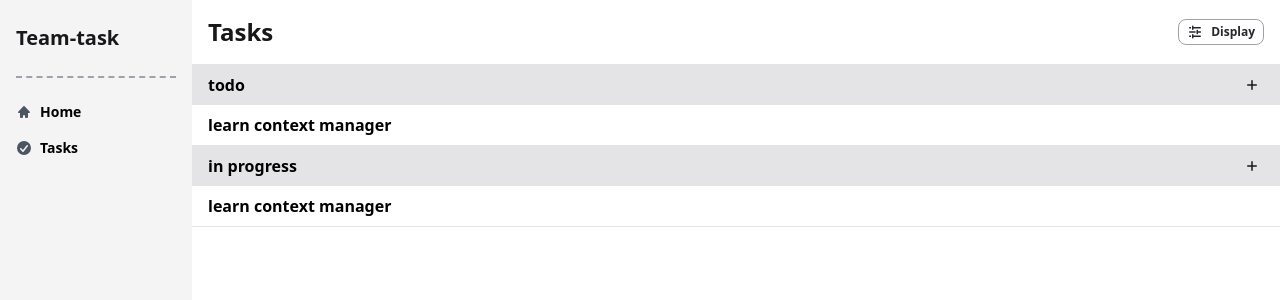
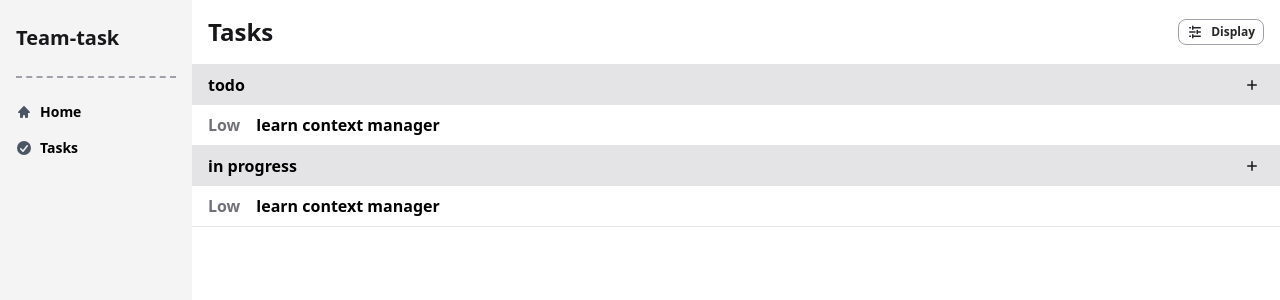
Before and after one commit to Naimoudine/team-task, a React (Vite) app in the folder client/: page /tasks in a window 1280 px wide. Shown: the top 300 px of the page. Built offline with nearby package versions, Linux system fonts and the light colour scheme.

Commit message:
display porperty on all views

```diff
--- a/client/src/components/tasks/TaskBoardView.tsx
+++ b/client/src/components/tasks/TaskBoardView.tsx
@@ -1,5 +1,6 @@
 import { EllipsisHorizontalIcon, PlusIcon } from "@heroicons/react/16/solid";
 import { useTaskListStore } from "../../store/taskList-Store";
+import { displayPriority } from "./TaskSection";
 
 type Props = {
   setDisplayAddTask: React.Dispatch<React.SetStateAction<boolean>>;
@@ -34,7 +35,10 @@ export default function TaskBoardSView({
               })
               .map((task) => (
                 <article key={task.id} className="task-card">
-                  {task.title}
+                  <h3>{task.title}</h3>
+                  <p className="font-semibold text-zinc-500">
+                    {displayPriority(task.priority)}
+                  </p>
                 </article>
               ))}
           </div>
--- a/client/src/components/tasks/TaskListView.tsx
+++ b/client/src/components/tasks/TaskListView.tsx
@@ -2,6 +2,7 @@ import { Link } from "react-router-dom";
 import { PlusIcon } from "@heroicons/react/16/solid";
 import type React from "react";
 import { useTaskListStore } from "../../store/taskList-Store";
+import { displayPriority } from "./TaskSection";
 
 type Props = {
   setDisplayAddTask: React.Dispatch<React.SetStateAction<boolean>>;
@@ -18,8 +19,6 @@ export default function TaskListView({
     setDisplayAddTask(true);
     setCurrentListId(id);
   };
-
-  console.log(taskLists);
 
   return (
     <section className="w-full">
@@ -42,7 +41,12 @@ export default function TaskListView({
               })
               .map((task) => (
                 <li key={task.id} className="task">
-                  <Link to={`/tasks/${task.id}`}>{task.title}</Link>
+                  <Link to={`/tasks/${task.id}`}>
+                    <span className="mr-4 font-semibold text-zinc-500">
+                      {displayPriority(task.priority)}
+                    </span>
+                    {task.title}
+                  </Link>
                 </li>
               ))}
           </ul>
--- a/client/src/components/tasks/TaskSection.tsx
+++ b/client/src/components/tasks/TaskSection.tsx
@@ -23,6 +23,16 @@ export interface TaskList {
   title: string;
   tasks: Task[];
 }
+
+export const displayPriority = (priority: number) => {
+  if (priority === 1) {
+    return "Low";
+  } else if (priority === 1) {
+    return "Medium";
+  } else {
+    return "High";
+  }
+};
 
 export default function Tasksection({ display }: Props) {
   const [displayAddTask, setDisplayAddTask] = useState<boolean>(false);
--- a/client/src/index.css
+++ b/client/src/index.css
@@ -1,11 +1,11 @@
 @tailwind base;
 @layer base {
   body {
-    @apply h-screen w-screen;
+    @apply w-screen h-screen;
   }
 
   #root {
-    @apply h-full w-full;
+    @apply w-full h-full;
   }
 }
 @tailwind components;
@@ -16,15 +16,15 @@
   }
 
   #logo {
-    @apply font-bold text-xl text-zinc-900;
+    @apply text-xl font-bold text-zinc-900;
   }
 
   .nav-link {
-    @apply flex items-center justify-start gap-2 font-semibold text-sm py-2;
+    @apply flex items-center justify-start gap-2 py-2 text-sm font-semibold;
   }
 
   .nav-icon {
-    @apply size-4 text-gray-600;
+    @apply text-gray-600 size-4;
   }
 
   .page-title {
@@ -35,7 +35,7 @@
   }
 
   .task-list-header {
-    @apply bg-zinc-200 px-4 py-2 font-semibold flex items-center justify-between;
+    @apply flex items-center justify-between px-4 py-2 font-semibold bg-zinc-200;
   }
 
   .task-list-card {
@@ -43,10 +43,10 @@
   }
 
   .task {
-    @apply py-2 hover:bg-zinc-100 px-4 border-b border-zinc-200 font-semibold;
+    @apply px-4 py-2 font-semibold border-b hover:bg-zinc-100 border-zinc-200;
   }
 
   .task-card {
-    @apply px-4 py-2 h-[85px] w-full bg-white text-zinc-800 shadow-lg rounded-md;
+    @apply px-4 py-2 h-[85px] w-full flex flex-col justify-between bg-white text-zinc-800 shadow-lg rounded-md;
   }
 }
```
